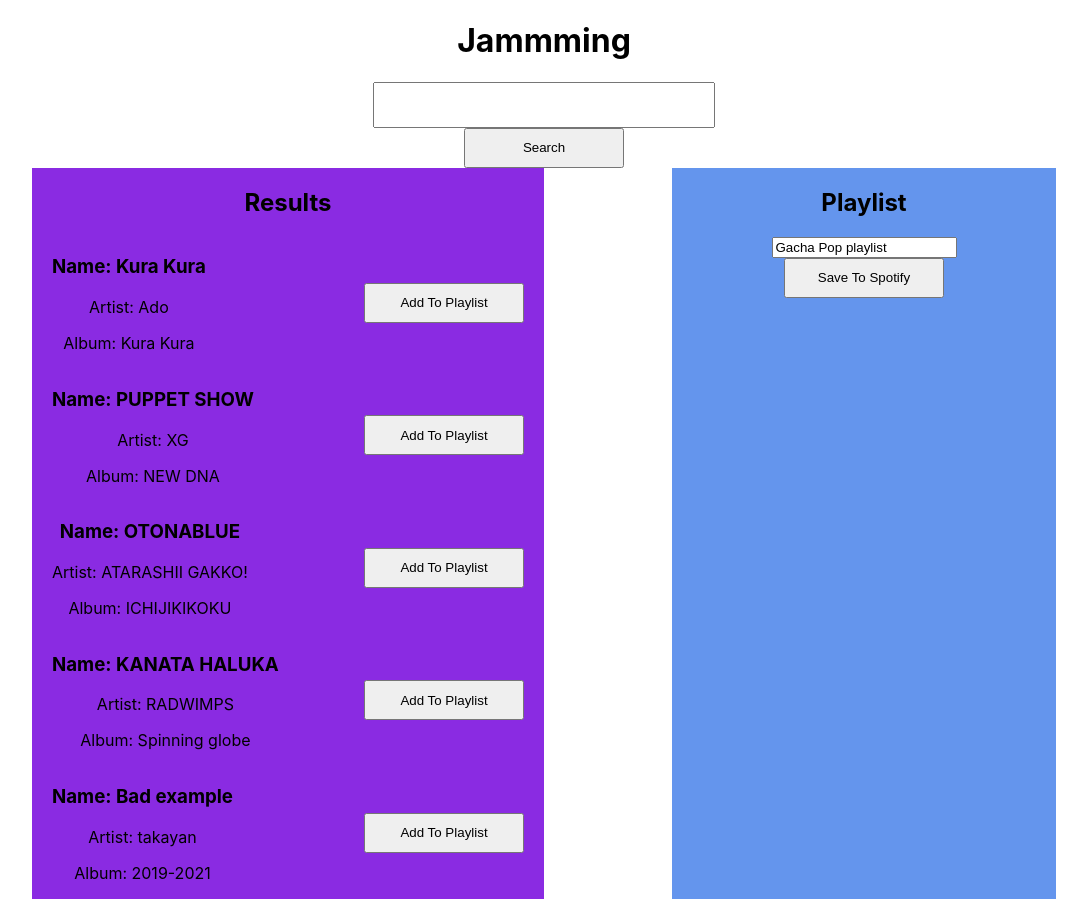
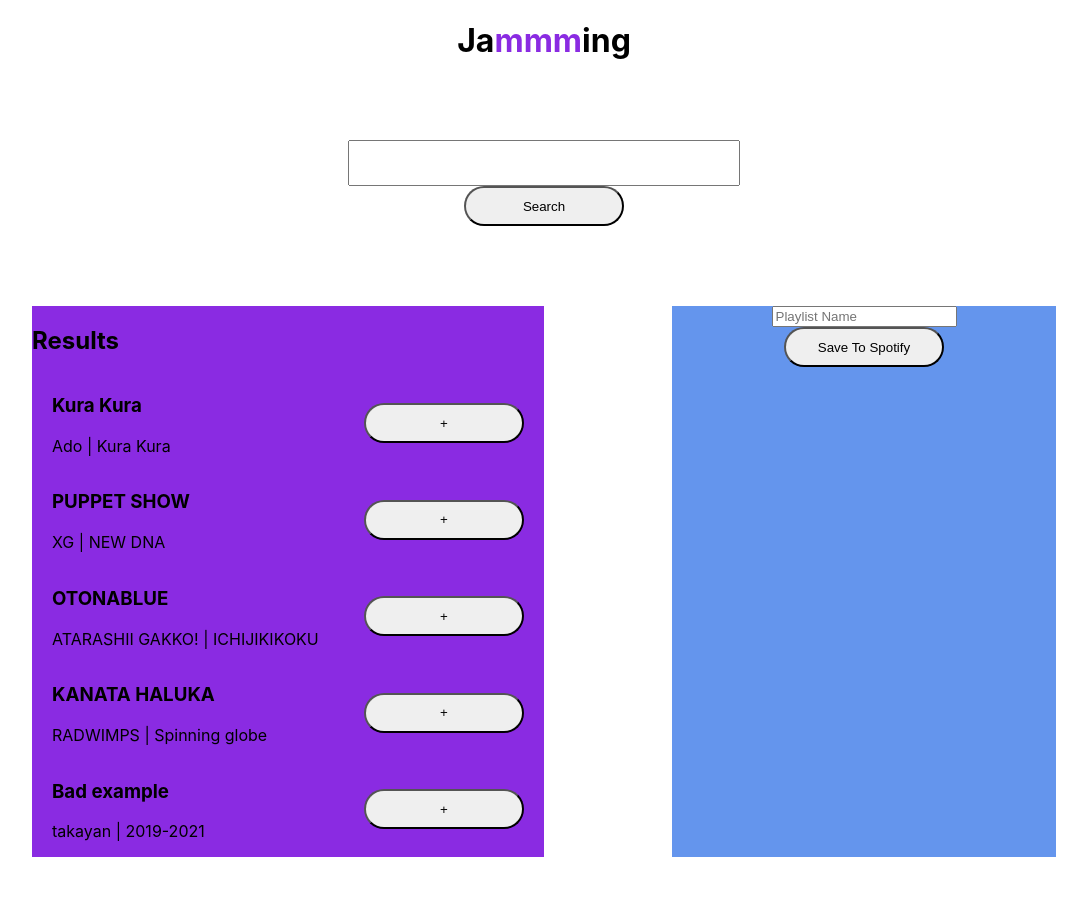
Before and after one commit to JesseVahlfors/Jammming, a React (Create React App) app: page / in a window 1280 px wide. Shown: the whole page, without its empty margins (96-1183 px from the left). After the commit the page ends 857 px from the top, so only its background shows below. Built offline with nearby package versions, Linux system fonts and the light colour scheme.

Commit message:
styling changes

```diff
--- a/src/App.css
+++ b/src/App.css
@@ -1,7 +1,17 @@
-.App {
+
+button {
+  width: 12em;
+  height: 3em;
+  border-radius: 1.5em;
+}
+
+h1 {
   text-align: center;
 }
 
+span {
+  color:blueviolet
+}
 .App-logo {
   height: 40vmin;
   pointer-events: none;
@@ -24,11 +34,6 @@
   to {
     transform: rotate(360deg);
   }
-}
-
-button {
-  width: 12em;
-  height: 3em;
 }
 
 .lists-container {
@@ -63,10 +68,16 @@ button {
 }
 
 .searchbar {
-  display: block;
-  width: 25em;
+  display: flex;
+  flex-direction: column;
+  align-items: center;
+  margin: 5em auto 5em auto;
+}
+
+.searchbar input {
   height: 3em;
-  margin: auto;
+  width: 30%;
+
 }
 
 .track, .playlistTrack {
--- a/src/App.js
+++ b/src/App.js
@@ -22,11 +22,13 @@ function App() {
   return (
     <div className="App">
       <header className="App-header">
-        <h1>Jammming</h1>
+        <h1>Ja<span>mmm</span>ing</h1>
       </header>
       <div className='App-container'>
-        <input type='text' className='searchbar'></input>
-        <button>Search</button>
+        <div className='searchbar'>
+          <input type='text'></input>
+          <button>Search</button>
+        </div>
         <div className='lists-container'>
             {loading ? (
               <p>Loading...</p>
--- a/src/Playlist.js
+++ b/src/Playlist.js
@@ -8,7 +8,7 @@ This data flow should pass down the playlist name and tracks. */
 
 
 function Playlist({ playlist, onRemoveFromPlaylist }) {
-    const [playlistName, setPlaylistName] = useState("Gacha Pop playlist")
+    const [playlistName, setPlaylistName] = useState("")
 
     const handleNameChange = (event) => {
         setPlaylistName(event.target.value);
@@ -23,10 +23,9 @@ function Playlist({ playlist, onRemoveFromPlaylist }) {
     return (
         <div className="playlist">
             <div className="playlistItems">
-                <h2>Playlist</h2>
                 <input
                 type="text"
-                placeholder="Enter playlist name"
+                placeholder="Playlist Name"
                 value={playlistName}
                 onChange={handleNameChange}
                 />
@@ -34,11 +33,10 @@ function Playlist({ playlist, onRemoveFromPlaylist }) {
             {playlist.map((track, i) => (
             <div key={i} className="playlistTrack">
                 <div>
-                    <h3>Name: {track.name}</h3>
-                    <p>Artist: {track.artist}</p>
-                    <p>Album: {track.album}</p>
+                <h3>{track.name}</h3>
+                <p>{track.artist} | {track.album}</p>
                 </div>
-                <button onClick={() => onRemoveFromPlaylist(track)}>Remove from playlist</button>
+                <button onClick={() => onRemoveFromPlaylist(track)}>X</button>
             </div>
             ))}
             <button onClick={handleSavePlaylist} className="saveButton">Save To Spotify</button>
--- a/src/Track.js
+++ b/src/Track.js
@@ -3,9 +3,8 @@ import React from "react";
 function Track(props) {
     return (
         <>
-            <h3>Name: {props.name}</h3>
-            <p>Artist: {props.artist}</p>
-            <p>Album: {props.album}</p>
+            <h3>{props.name}</h3>
+            <p>{props.artist} | {props.album}</p>
         </>
     );
 }
--- a/src/TrackList.js
+++ b/src/TrackList.js
@@ -29,7 +29,7 @@ function TrackList({ tracks, onAddToPlaylist }) {
                     <div >
                         <Track  name={track.name} artist={track.artist} album={track.album}  />
                     </div>
-                    <button onClick={() => onAddToPlaylist(track)}>Add To Playlist</button>
+                    <button onClick={() => onAddToPlaylist(track)}>+</button>
                 </div>
             ))}
         </div>
```
